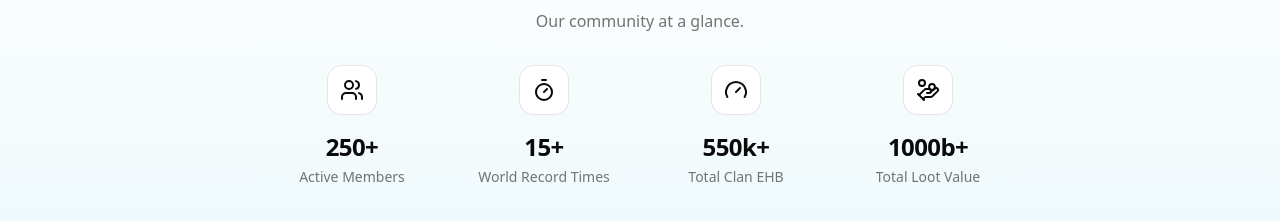
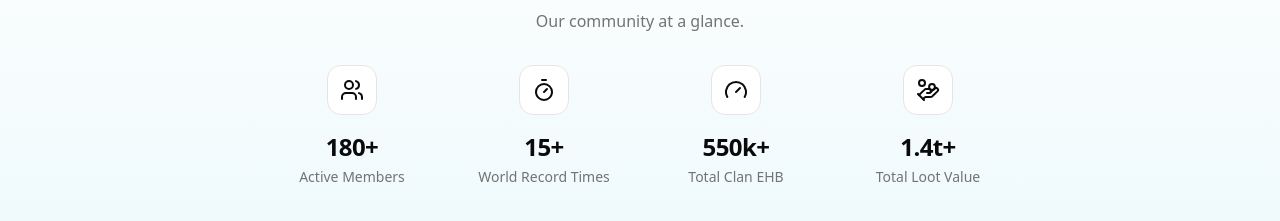
Before and after one commit to nednella/sanity, a React (Vite) app in the folder apps/web/: page / in a window 1280 px wide. Shown: the part 923-1144 px from the top of the page. Built offline with nearby package versions, Linux system fonts and the light colour scheme; no server answers.

Commit message:
feat(web): update landing page stats with accurate numbers (#17)

```diff
--- a/apps/web/src/components/landing/index/stats.tsx
+++ b/apps/web/src/components/landing/index/stats.tsx
@@ -13,10 +13,10 @@ type Stat = {
 }
 
 const stats: Stat[] = [
-    { icon: Users, label: "Active Members", value: "250+" },
+    { icon: Users, label: "Active Members", value: "180+" },
     { icon: Timer, label: "World Record Times", value: "15+" },
     { icon: Gauge, label: "Total Clan EHB", value: "550k+" },
-    { icon: HandCoins, label: "Total Loot Value", value: "1000b+" }
+    { icon: HandCoins, label: "Total Loot Value", value: "1.4t+" }
 ]
 
 export function Stats() {
```
